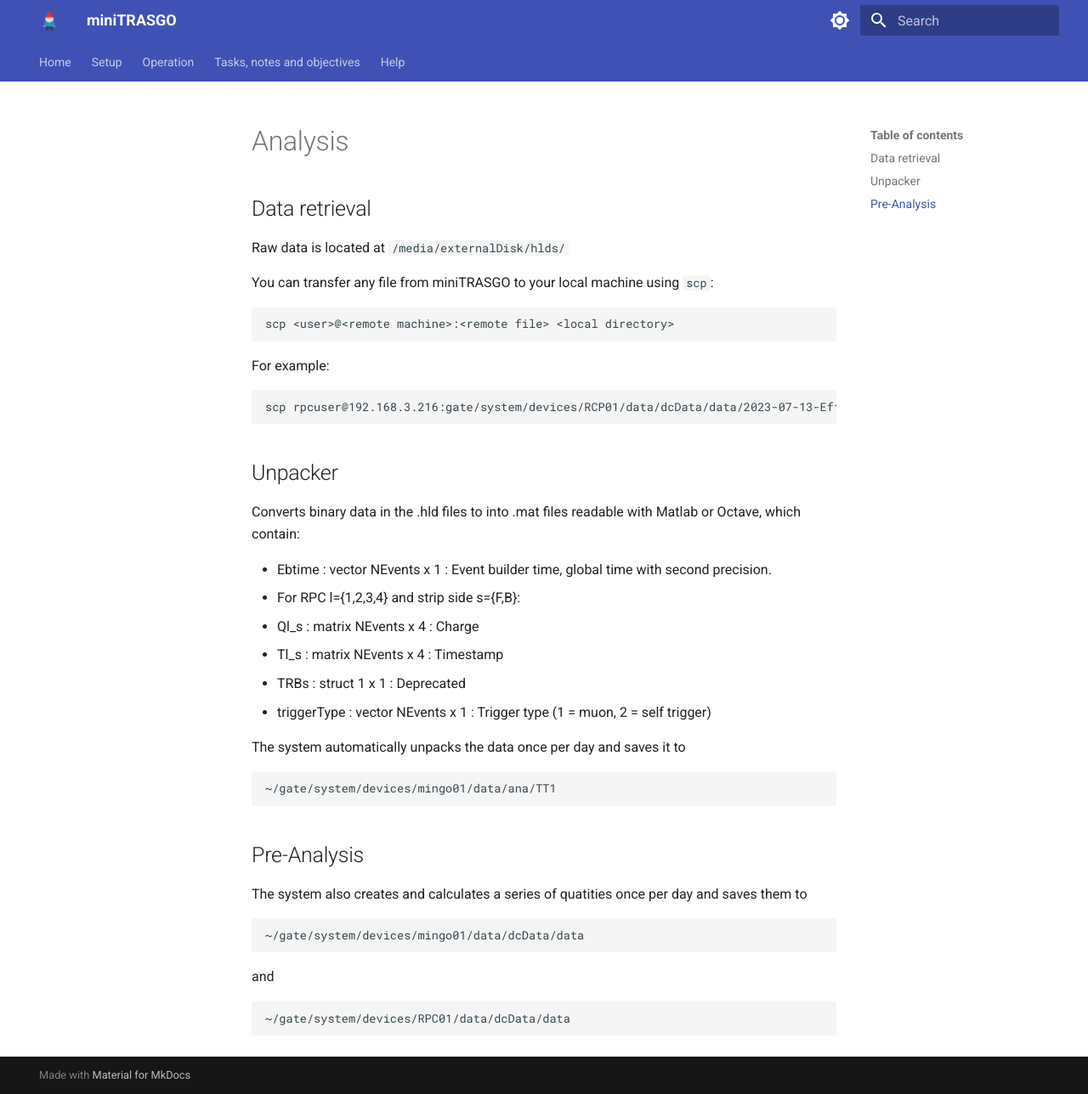
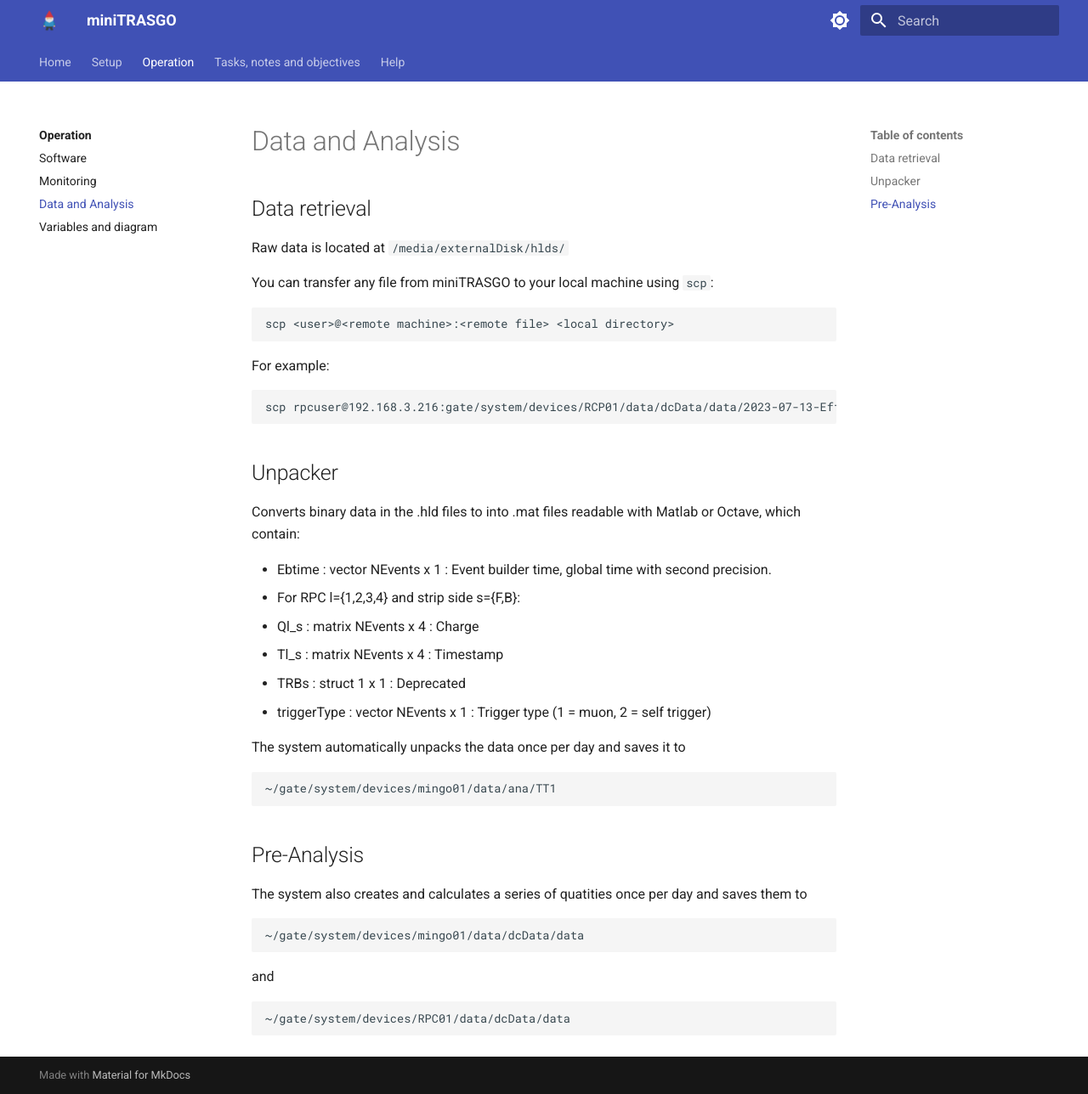
Before and after one commit to cayesoneira/miniTRASGO-documentation, an MkDocs documentation site: the page built from docs/analysis.md, in a window 1280 px wide and 1288 px high. Shown: the whole window at 85% size. Built offline with MkDocs 1.6.1 and Material for MkDocs 9.7.7, drawn with Linux system fonts in a browser that asks for light colours.

Commit message:
Update mkdocs.yml

```diff
--- a/mkdocs.yml
+++ b/mkdocs.yml
@@ -13,7 +13,8 @@
     - Operation:
         - operation/index.md
         - Software: software.md
-        - Monitoring: control.md
+        - Monitoring: monitoring.md
+        - Data and Analysis: analysis.md
         - Variables and diagram: variables.md
     - Tasks, notes and objectives:
         - tasks/index.md
```
